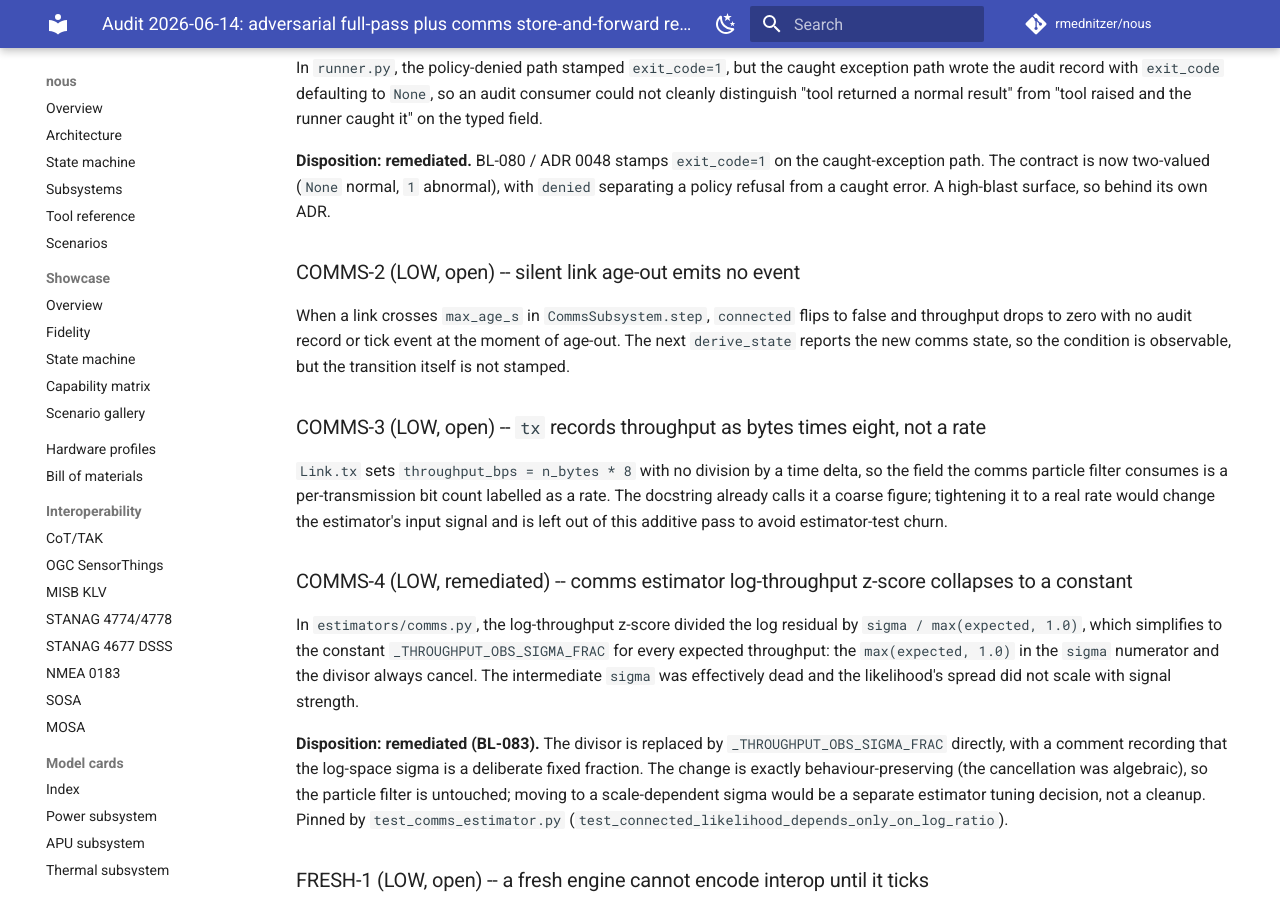
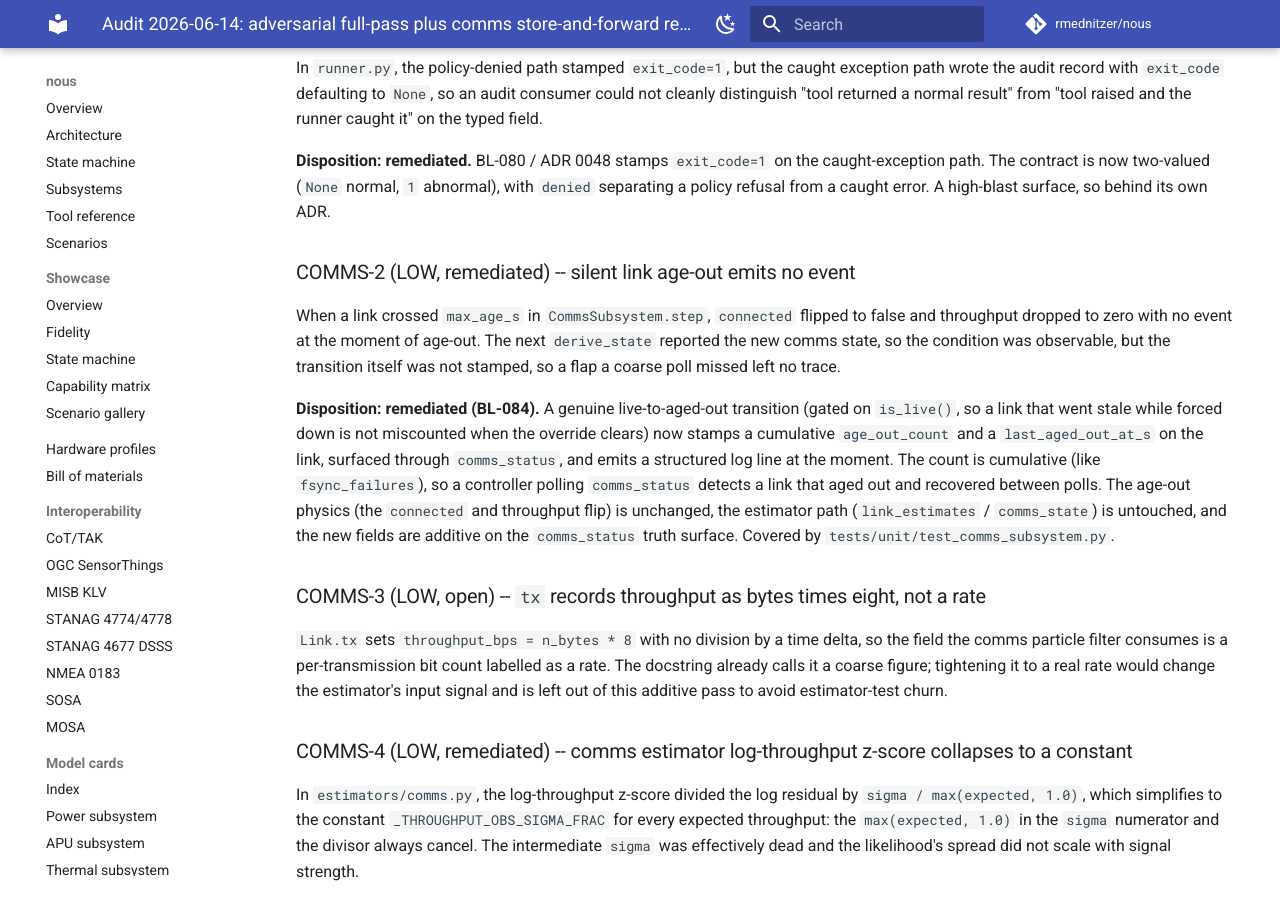
Before and after one commit to rmednitzer/nous, an MkDocs documentation site: the page built from docs/audit-2026-06-14.md, in a window 1280 px wide and 900 px high, scrolled down 2801 px. Built offline with MkDocs 1.6.1 and Material for MkDocs 9.7.7, drawn with Linux system fonts in a browser that asks for light colours; comment, search, counter and statistics services are not loaded; some of the changed text lies outside the part shown.

Commit message:
feat(BL-084): stamp the comms link age-out so the transition is legible (audit COMMS-2) (#134)
* feat(BL-084): stamp the comms link age-out so the transition is legible (audit COMMS-2)

When a link crossed `max_age_s` in CommsSubsystem.step, `connected`
flipped to false and throughput dropped to zero with no event at the
moment of age-out, so a flap a coarse comms_status poll missed left no
trace (audit 2026-06-14 COMMS-2).

The connected-to-aged-out transition now stamps a cumulative
age_out_count and a last_aged_out_at_s on the link, both surfaced
through comms_status, and emits a structured nous.comms log line. The
count is cumulative, so a controller polling comms_status detects a link
that aged out and recovered between polls.

Additive and low-blast: the age-out physics (the connected and
throughput flip) is unchanged, the estimator path (link_estimates /
comms_state) is untouched, the new fields ride the comms_status truth
surface under the ADR 0012 additive rule, and a controller-forced
disconnect is not counted as an age-out. Covered by
tests/unit/test_comms_subsystem.py.

https://claude.ai/code/session_017eybTXAGZEoHcYPt5rUMVP

* fix(BL-084): gate the age-out count on is_live(), not the raw connected flag (PR #134 review)

Address four Copilot review comments:

- comms.py (the real bug): the age-out counter keyed off link.connected,
  which stays True while a link is forced down (the forced path skips the
  branch that clears it). Clearing a force-down override on a link whose
  age_s already exceeded max_age_s would then spuriously count an age-out.
  Detect the transition with is_live() compared before/after the step
  instead, so only a genuine live -> aged-out transition counts.
- test: add test_forced_down_then_cleared_while_stale_does_not_count,
  which fails under the old connected-flag logic.
- tools/subsystems.py: comms_status docstring now names both surfaced
  fields (age-out count/time), not just the count.
- docs/tool-reference.md regenerated via make schema to match.

Docs (audit/backlog/changelog) reworded from "connected-to-aged-out" to
"live-to-aged-out" to reflect the is_live() gating. No change to the
age-out physics.

https://claude.ai/code/session_017eybTXAGZEoHcYPt5rUMVP

```diff
--- a/docs/audit-2026-06-14.md
+++ b/docs/audit-2026-06-14.md
@@ -143,12 +143,25 @@ caught-exception path. The contract is now two-valued (`None` normal, `1`
 abnormal), with `denied` separating a policy refusal from a caught error. A
 high-blast surface, so behind its own ADR.
 
-### COMMS-2 (LOW, open) -- silent link age-out emits no event
+### COMMS-2 (LOW, remediated) -- silent link age-out emits no event
 
-When a link crosses `max_age_s` in `CommsSubsystem.step`, `connected` flips to
-false and throughput drops to zero with no audit record or tick event at the
-moment of age-out. The next `derive_state` reports the new comms state, so the
-condition is observable, but the transition itself is not stamped.
+When a link crossed `max_age_s` in `CommsSubsystem.step`, `connected` flipped to
+false and throughput dropped to zero with no event at the moment of age-out. The
+next `derive_state` reported the new comms state, so the condition was
+observable, but the transition itself was not stamped, so a flap a coarse poll
+missed left no trace.
+
+**Disposition: remediated (BL-084).** A genuine live-to-aged-out transition
+(gated on `is_live()`, so a link that went stale while forced down is not
+miscounted when the override clears) now stamps a cumulative `age_out_count`
+and a `last_aged_out_at_s` on the link,
+surfaced through `comms_status`, and emits a structured log line at the moment.
+The count is cumulative (like `fsync_failures`), so a controller polling
+`comms_status` detects a link that aged out and recovered between polls. The
+age-out physics (the `connected` and throughput flip) is unchanged, the
+estimator path (`link_estimates` / `comms_state`) is untouched, and the new
+fields are additive on the `comms_status` truth surface. Covered by
+`tests/unit/test_comms_subsystem.py`.
 
 ### COMMS-3 (LOW, open) -- `tx` records throughput as bytes times eight, not a rate
 
@@ -279,10 +292,11 @@ declared-ahead-of-use dependency under the in-progress BL-033, not drift.
 5. AUD-1: document the chain-head-versus-fsync invariant and guard it (done, BL-082 / ADR 0050).
 6. The LOW findings, cadence pass (BL-083): COMMS-4 fixed (behaviour-preserving);
    TICK-1 and DOC-3 reviewed as working-as-designed / already-accurate; DOC-1 and
-   DOC-2 fixed during the engagement. COMMS-2 (age-out audit seam), COMMS-3
-   (deferred-by-design throughput rate), ASSESS-1 (Monte Carlo p50 calibration),
-   and FRESH-1 / ITP-1 (`interop/base.py`, ADR-gated) remain open with documented
-   reasons.
+   DOC-2 fixed during the engagement.
+7. COMMS-2: stamp the link age-out so the transition is legible (done, BL-084).
+   COMMS-3 (deferred-by-design throughput rate), ASSESS-1 (Monte Carlo p50
+   calibration), and FRESH-1 / ITP-1 (`interop/base.py`, ADR-gated) remain open
+   with documented reasons.
 
 ## Out of scope
 
```
Also changed, not shown: CHANGELOG.md (+16 -0 lines), STATUS.md (+4 -2 lines), docs/backlog.md (+1 -0 lines), docs/tool-reference.md (+1 -1 lines), 3 other files.
